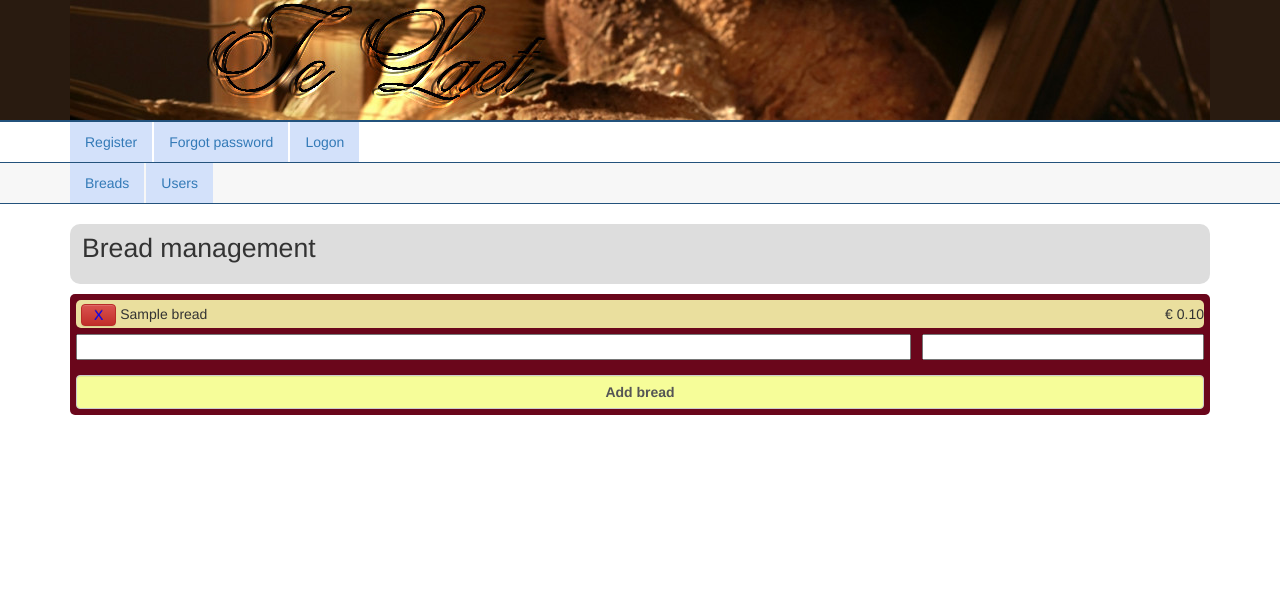
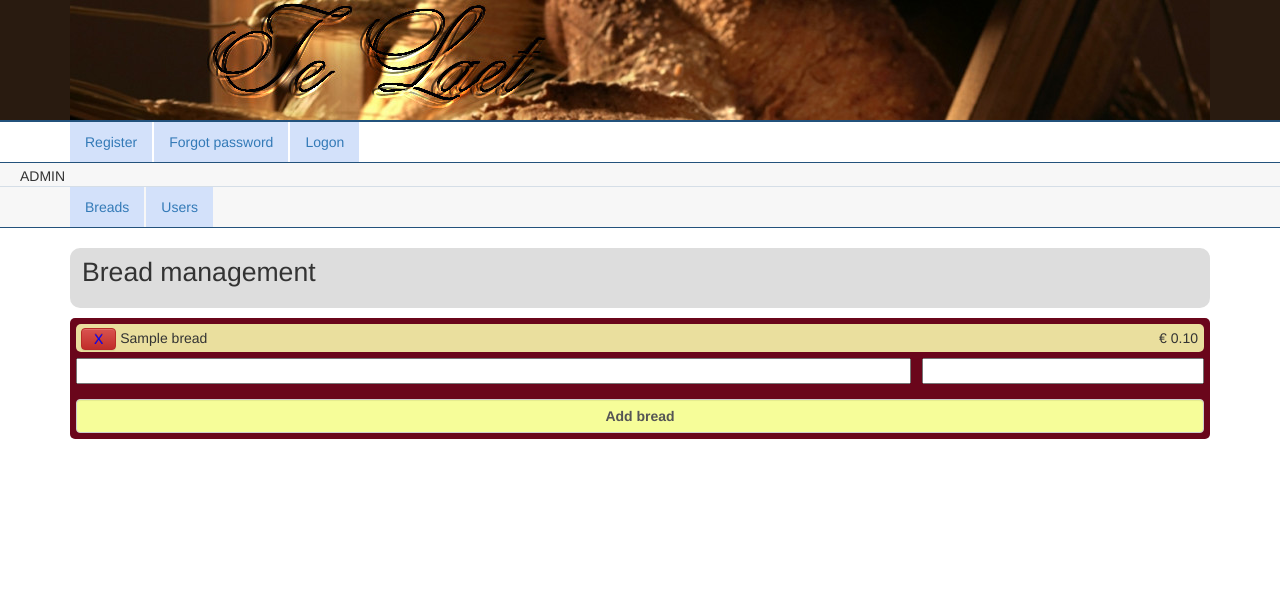
Before and after one commit to beerfleet/bakery, a PHP site: template src/broodjes2/TeLaet/view/Admin/breads.html.twig in a window 1280 px wide. Shown: the top 592 px of the page. Run offline with PHP 8.4, Linux system fonts and the light colour scheme; the template is opened without the code that fills it: most values are stand-ins (such as "Sample title", 1, 10 or a date in 2020); some libraries are stand-ins or nearby versions.

Commit message:
l2 menu title

```diff
--- a/css/delaet.css
+++ b/css/delaet.css
@@ -85,6 +85,13 @@
   background-color: #F7F7F7;
   border-bottom: 1px solid #23527C;
 }
+.menutitle {
+
+  padding-left: 20px;
+  padding-top: 3px;
+  border-bottom:  solid 1px #D5DEE7;
+}
+
 li.active {
   background-color: #F2F2F2;
 }
@@ -108,6 +115,9 @@ li.active2 {
   line-height: 2em;
   padding-left: 5px;
   margin-bottom: 5px;
+}
+.bread .price {
+  padding-right: 6px;
 }
 
  .controls {
--- a/src/broodjes2/TeLaet/view/Admin/admin.menu.l2.html.twig
+++ b/src/broodjes2/TeLaet/view/Admin/admin.menu.l2.html.twig
@@ -1,4 +1,5 @@
 <nav id="l2-menu">
+  <div class="menutitle">ADMIN</div>
   <div class="container">
     <ul class="nav nav-pills">
       <li {% if app.urlFor('admin_manage_breads') == globals.path %} class="active2" {% endif %}>
--- a/src/broodjes2/TeLaet/view/Admin/breads.html.twig
+++ b/src/broodjes2/TeLaet/view/Admin/breads.html.twig
@@ -13,7 +13,7 @@
       {% for bread in breads %}
         <div class="bread {{ cycle(['even','odd'],loop.index) }}">
           <span class="btn btn-danger btn-small" ><a href="#"> X </a></span>
-          <span class="floatright bread" data-breadid="{{ bread.id }}"> &euro; {{ (bread.price / 100)|number_format(2) }}</span>
+          <span class="floatright bread price" data-breadid="{{ bread.id }}"> &euro; {{ (bread.price / 100)|number_format(2) }}</span>
           <span>{{ bread.name }}</span>
         </div>
       {% endfor %}
```
Also changed, not shown: src/broodjes2/TeLaet/Controllers/AdminController.php (+9 -3 lines).
